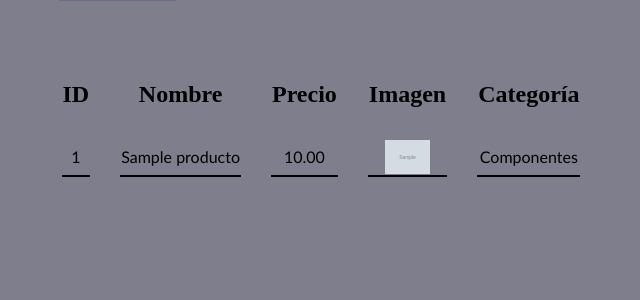
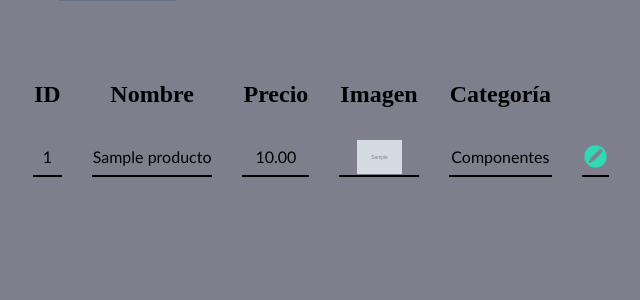
Before and after one commit to oscarlmj/tiendaOnline, a PHP site: page / in a window 1280 px wide. Shown: the part 120-420 px from the top of the page, without its empty margins (319-959 px from the left). Run offline with PHP 8.4, Linux system fonts and the light colour scheme; tables that the repository leaves empty hold one stand-in row (values such as "Sample post"); grey boxes marked "Sample" are stand-in pictures.

Commit message:
Boton para modificar añadido a la tabla

```diff
--- a/index.php
+++ b/index.php
@@ -63,6 +63,7 @@ try {
                         break;
                 }
                 echo"</td>";
+                echo"<td><a href='./editar_producto.php'><img src='./img/edit.png' width=25px></td>";
             echo"</tr>";
         }?>
     </table>
```
